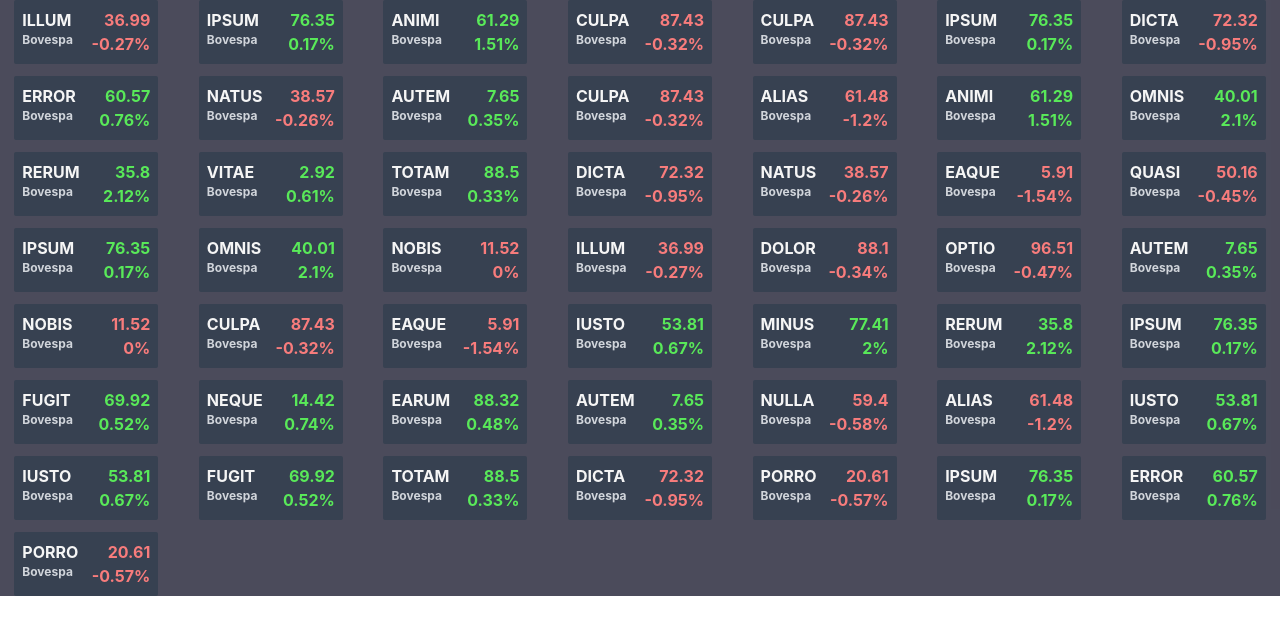
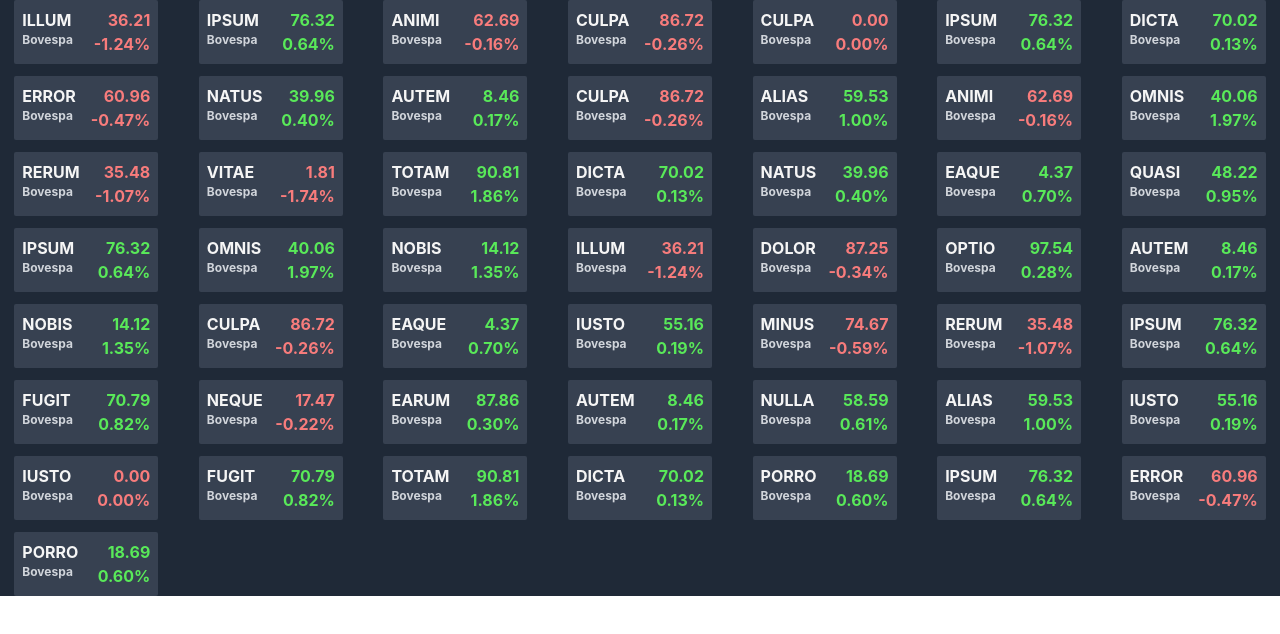
Before and after one commit to GDX64/pwa, a Vue app: page / in a window 1280 px wide. Shown: the top 634 px of the page. Built offline with nearby package versions, Linux system fonts and the light colour scheme.

Commit message:
isolated component

```diff
--- a/src/AssetMob/Asset.ts
+++ b/src/AssetMob/Asset.ts
@@ -13,7 +13,6 @@
     const asset = reactive(this);
     const quotation = randomGen({ initial: Math.random() * 100 }).pipe(
       tap((value) => {
-        console.log("hello");
         asset.quotation = value;
       })
     );
--- a/src/components/AssetsCards.vue
+++ b/src/components/AssetsCards.vue
@@ -1,19 +1,20 @@
 <template>
   <div
-    class="grid gap-x-3 gap-y-3 max-w-full w-full bg-pink-200/20 justify-center justify-items-center"
+    class="grid gap-x-3 gap-y-3 max-w-full w-full justify-center justify-items-center"
     style="grid-template-columns: repeat(auto-fit, minmax(150px, 1fr))"
   >
-    <template v-for="asset of assets">
+    <template v-for="asset of assets" :key="asset.ticker">
       <div
         class="font-bold grid grid-cols-2 grid-flow-row w-36 bg-gray-700 rounded-sm p-2"
+        v-memo="[asset.ticker, asset.quotation]"
       >
         <p class="">{{ asset.ticker }}</p>
         <p class="justify-self-end" :class="asset.varClass()">
-          {{ asset.quotation }}
+          {{ asset.quotation.toFixed(2) }}
         </p>
         <p class="text-xs text-gray-300">{{ asset.exchange }}</p>
         <p class="justify-self-end" :class="asset.varClass()">
-          {{ asset.variation + "%" }}
+          {{ asset.variation.toFixed(2) + "%" }}
         </p>
       </div>
     </template>
--- a/src/random/randomWalk.ts
+++ b/src/random/randomWalk.ts
@@ -1,7 +1,9 @@
-import { interval, scan, share } from "rxjs";
+import { audit, interval, scan, share } from "rxjs";
+
+const auditMaster = interval(200).pipe(share());
 
 export function randomGen({ sigma = 1, max = 100, min = 0, initial = 0 }) {
-  return interval(500).pipe(
+  return interval(200 + 500 * Math.random()).pipe(
     scan((acc) => {
       const updated = Math.min(
         Math.max(acc + (Math.random() - 0.5) * sigma, min),
@@ -9,6 +11,7 @@
       );
       return Math.round(updated * 100) / 100;
     }, initial),
+    audit(() => auditMaster),
     share({ resetOnRefCountZero: true })
   );
 }
```
Also changed, not shown: src/components/AssetCard.vue (added).
